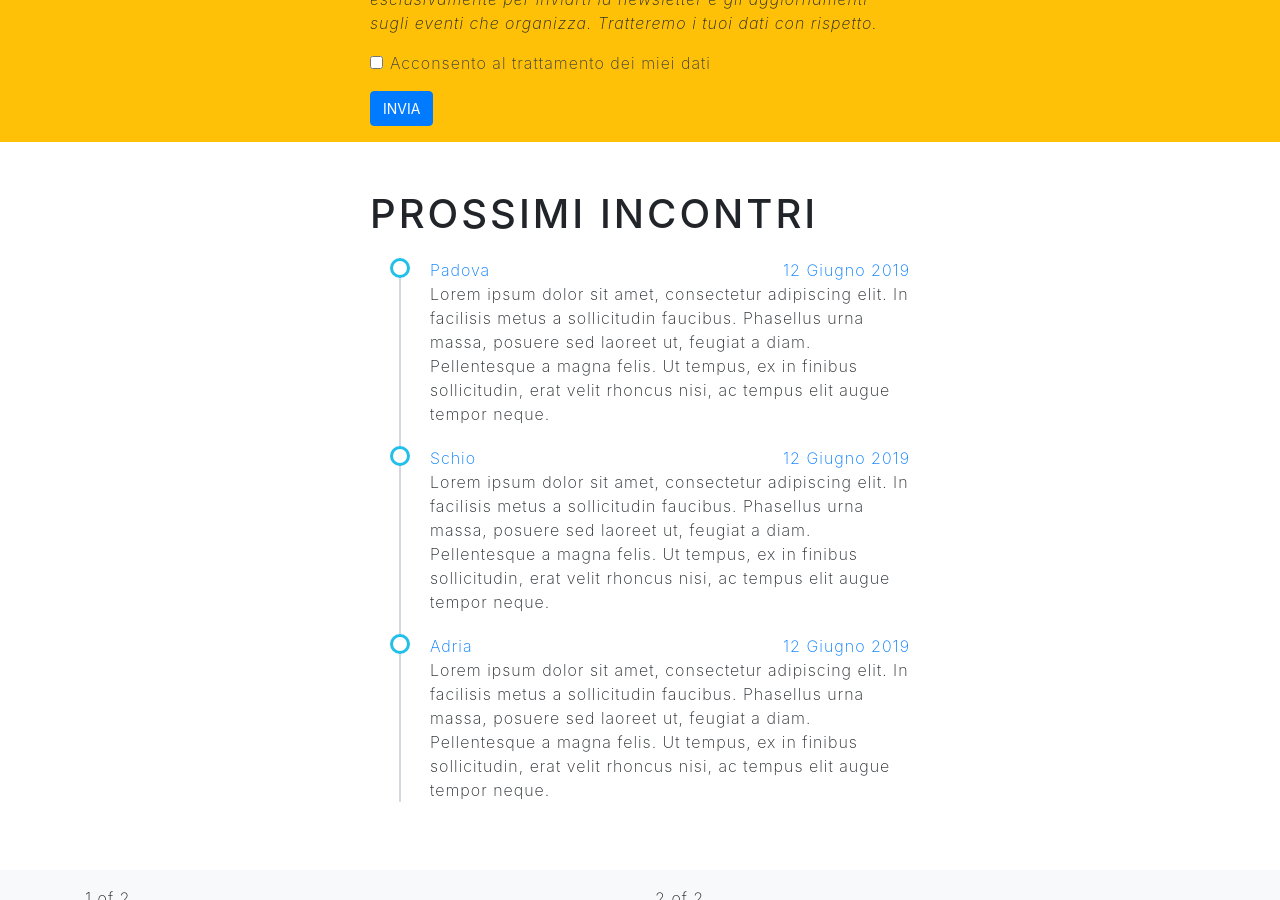
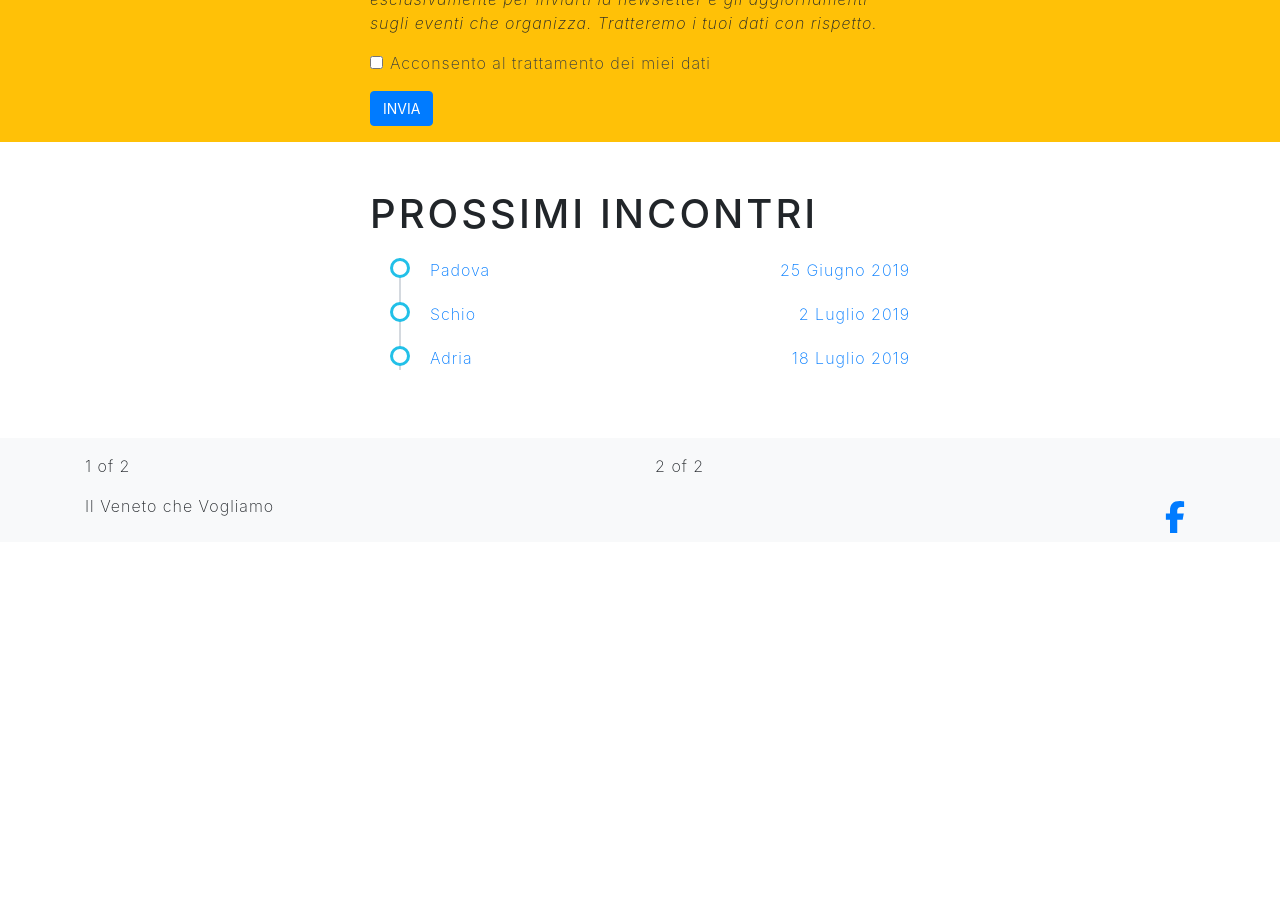
Before and after one commit to venetochevogliamo/venetochevogliamo.it, a Jekyll site: the page built from index.html, in a window 1280 px wide and 900 px high, scrolled down 1691 px. Built offline with Jekyll 4.4.1, drawn with Linux system fonts in a browser that asks for light colours; nearby versions of some CDN libraries; library files that are not in the unit come from our copies; after the commit the page ends 2233 px from its top, so only the background shows below that.

Commit message:
Clean up events.yml

```diff
--- a/_data/events.yml
+++ b/_data/events.yml
@@ -1,9 +1,14 @@
-- date: 12 Giugno 2019
+- date: 25 Giugno 2019
   place: Padova
-  desc: "Lorem ipsum dolor sit amet, consectetur adipiscing elit. In facilisis metus a sollicitudin faucibus. Phasellus urna massa, posuere sed laoreet ut, feugiat a diam. Pellentesque a magna felis. Ut tempus, ex in finibus sollicitudin, erat velit rhoncus nisi, ac tempus elit augue tempor neque."
-- date: 12 Giugno 2019
+  fb: https://www.facebook.com/events/415202235742847/
+  location: Fornace Carotta
+  live: https://www.facebook.com/venetochevogliamo/videos/2544865102210725/
+- date: 2 Luglio 2019
   place: Schio
-  desc: "Lorem ipsum dolor sit amet, consectetur adipiscing elit. In facilisis metus a sollicitudin faucibus. Phasellus urna massa, posuere sed laoreet ut, feugiat a diam. Pellentesque a magna felis. Ut tempus, ex in finibus sollicitudin, erat velit rhoncus nisi, ac tempus elit augue tempor neque."
-- date: 12 Giugno 2019
+  fb: https://www.facebook.com/events/476064139810329/
+  location: Palazzo Toaldi Capra
+  live: https://www.facebook.com/venetochevogliamo/videos/318078725738987/
+- date: 18 Luglio 2019
   place: Adria
-  desc: "Lorem ipsum dolor sit amet, consectetur adipiscing elit. In facilisis metus a sollicitudin faucibus. Phasellus urna massa, posuere sed laoreet ut, feugiat a diam. Pellentesque a magna felis. Ut tempus, ex in finibus sollicitudin, erat velit rhoncus nisi, ac tempus elit augue tempor neque."
+  fb: https://www.facebook.com/events/457907768102062/
+  location: Ostello Amolara
```
